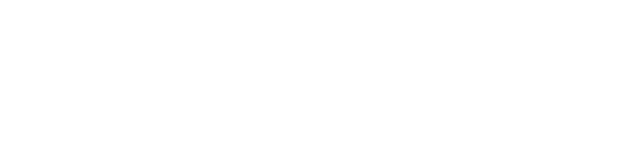
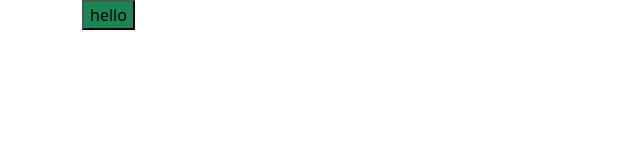
Before and after one commit to halikovmirjalol/empty, a plain HTML site: page index.html in a window 1280 px wide. Shown: the whole page, without its empty margins (0-640 px from the left). Drawn offline with nearby package versions, Linux system fonts and the light colour scheme.

Commit message:
header end

```diff
--- a/index.html
+++ b/index.html
@@ -12,7 +12,7 @@
     <div class="container">
         <header>
             <nav>
-
+                <button class="bg-success">hello</button>
             </nav>
         </header>
         <main>
```
